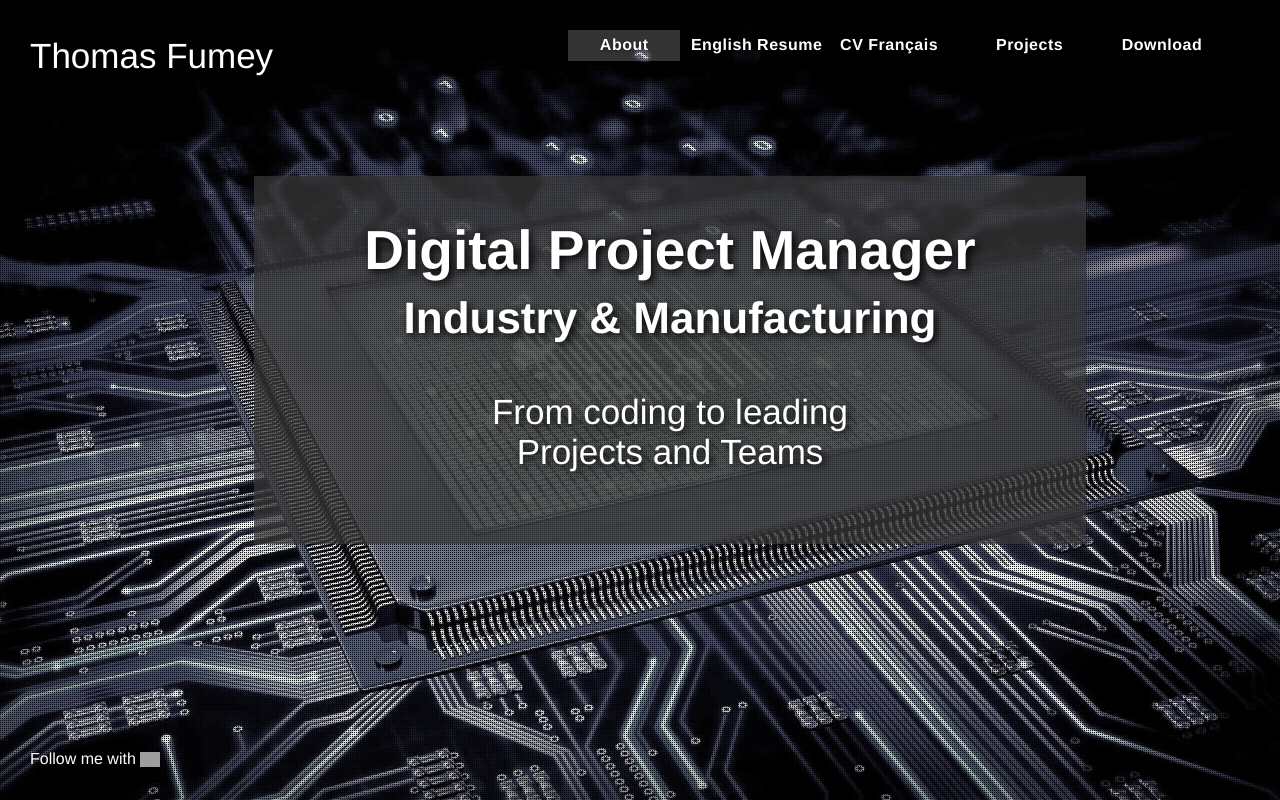
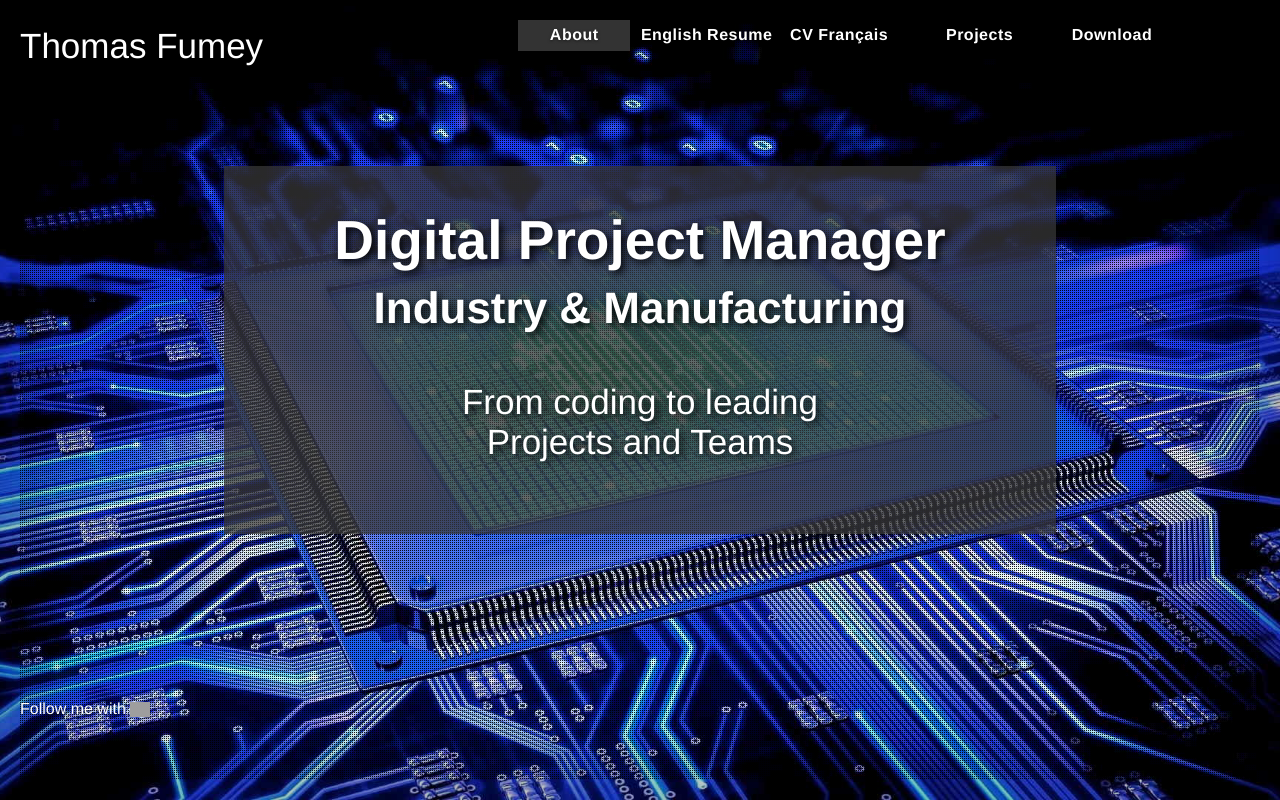
Before and after one commit to thomasfum/thomasfum.github.io, a plain HTML site: page index.html in a window 1280 px wide. Drawn offline with Linux system fonts and the light colour scheme; grey boxes are pictures that could not be loaded; a web font is replaced by a local one.

Commit message:
fixing gloabll pading

```diff
--- a/my.css
+++ b/my.css
@@ -31,6 +31,8 @@
 	height: 100%;
 	background: url(back.jpg) center no-repeat fixed;
 	margin: 0;
+	padding: 10px;
+	box-sizing: border-box;
 	-webkit-background-size: cover;
 	-moz-background-size: cover;
 	-o-background-size: cover;
@@ -66,7 +68,7 @@
 
 .site-wrapper-inner {
 	vertical-align: top;
-	margin: 30px;
+
 	position: absolute;
 	height: 100%;
 	width: 100%
@@ -316,4 +318,8 @@
 }
 
 .mySlide .slides {
-	position: absolute; //width:100%;top:90px;bottom:40px;right:0;left:0;margin:auto auto 60px;overflow:visible;//position:absolute;width:960px;z-index:1;-webkit-perspective:600px;perspective:600px;-webkit-perspective-origin:60% 40%;perspective-origin:60% 40%}.mySlide .slides>section{-ms-perspective:600px;display:none;position:absolute;width:100%;padding:20px 0;z-index:10;-webkit-transform-style:preserve-3d;transform-style:preserve-3d;-webkit-transition:-webkit-transform-origin .8s cubic-bezier(.26,.86,.44,.985),-webkit-transform .8s cubic-bezier(.26,.86,.44,.985),visibility .8s cubic-bezier(.26,.86,.44,.985),opacity .8s cubic-bezier(.26,.86,.44,.985);transition:transform-origin .8s cubic-bezier(.26,.86,.44,.985),transform .8s cubic-bezier(.26,.86,.44,.985),visibility .8s cubic-bezier(.26,.86,.44,.985),opacity .8s cubic-bezier(.26,.86,.44,.985)}.mySlide.center,.mySlide.center .slides,.mySlide.center .slides section{min-height:0}.mySlide .slides>section.future,.mySlide .slides>section.past{opacity:0;pointer-events:none}.mySlide .slides>section[data-transition=convex].past{-webkit-transform:translate3d(-100%,0,0) rotateY(-90deg) translate3d(-100%,0,0);transform:translate3d(-100%,0,0) rotateY(-90deg) translate3d(-100%,0,0)}.mySlide .slides>section[data-transition=convex].future{-webkit-transform:translate3d(100%,0,0) rotateY(90deg) translate3d(100%,0,0);transform:translate3d(100%,0,0) rotateY(90deg) translate3d(100%,0,0)}
+	position: absolute;
+	top:90px;bottom:40px;right:0;left:0;margin:auto auto 60px;overflow:visible;
+	width:960px;z-index:1;-webkit-perspective:600px;perspective:600px;-webkit-perspective-origin:60% 40%;perspective-origin:60% 40%}
+
+.mySlide .slides>section{-ms-perspective:600px;display:none;position:absolute;width:100%;padding:20px 0;z-index:10;-webkit-transform-style:preserve-3d;transform-style:preserve-3d;-webkit-transition:-webkit-transform-origin .8s cubic-bezier(.26,.86,.44,.985),-webkit-transform .8s cubic-bezier(.26,.86,.44,.985),visibility .8s cubic-bezier(.26,.86,.44,.985),opacity .8s cubic-bezier(.26,.86,.44,.985);transition:transform-origin .8s cubic-bezier(.26,.86,.44,.985),transform .8s cubic-bezier(.26,.86,.44,.985),visibility .8s cubic-bezier(.26,.86,.44,.985),opacity .8s cubic-bezier(.26,.86,.44,.985)}.mySlide.center,.mySlide.center .slides,.mySlide.center .slides section{min-height:0}.mySlide .slides>section.future,.mySlide .slides>section.past{opacity:0;pointer-events:none}.mySlide .slides>section[data-transition=convex].past{-webkit-transform:translate3d(-100%,0,0) rotateY(-90deg) translate3d(-100%,0,0);transform:translate3d(-100%,0,0) rotateY(-90deg) translate3d(-100%,0,0)}.mySlide .slides>section[data-transition=convex].future{-webkit-transform:translate3d(100%,0,0) rotateY(90deg) translate3d(100%,0,0);transform:translate3d(100%,0,0) rotateY(90deg) translate3d(100%,0,0)}
```
